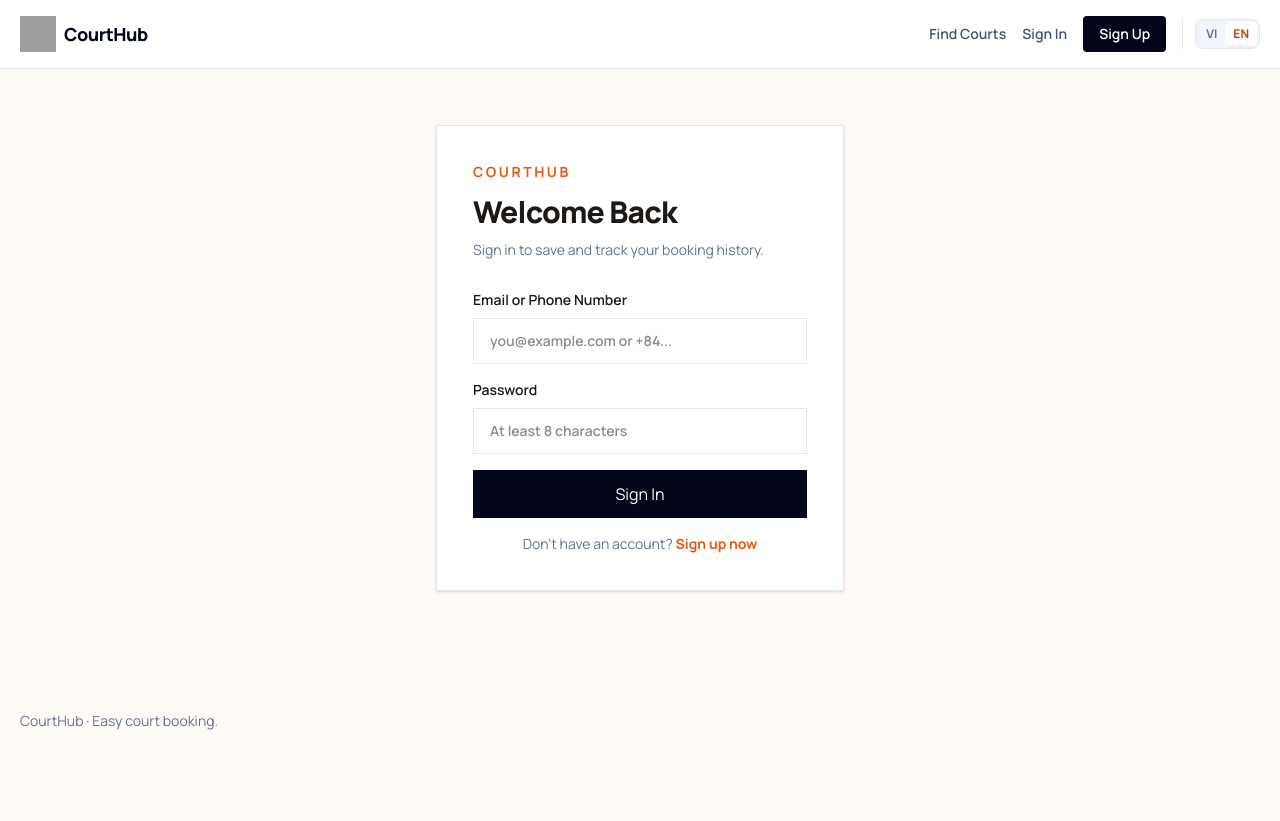
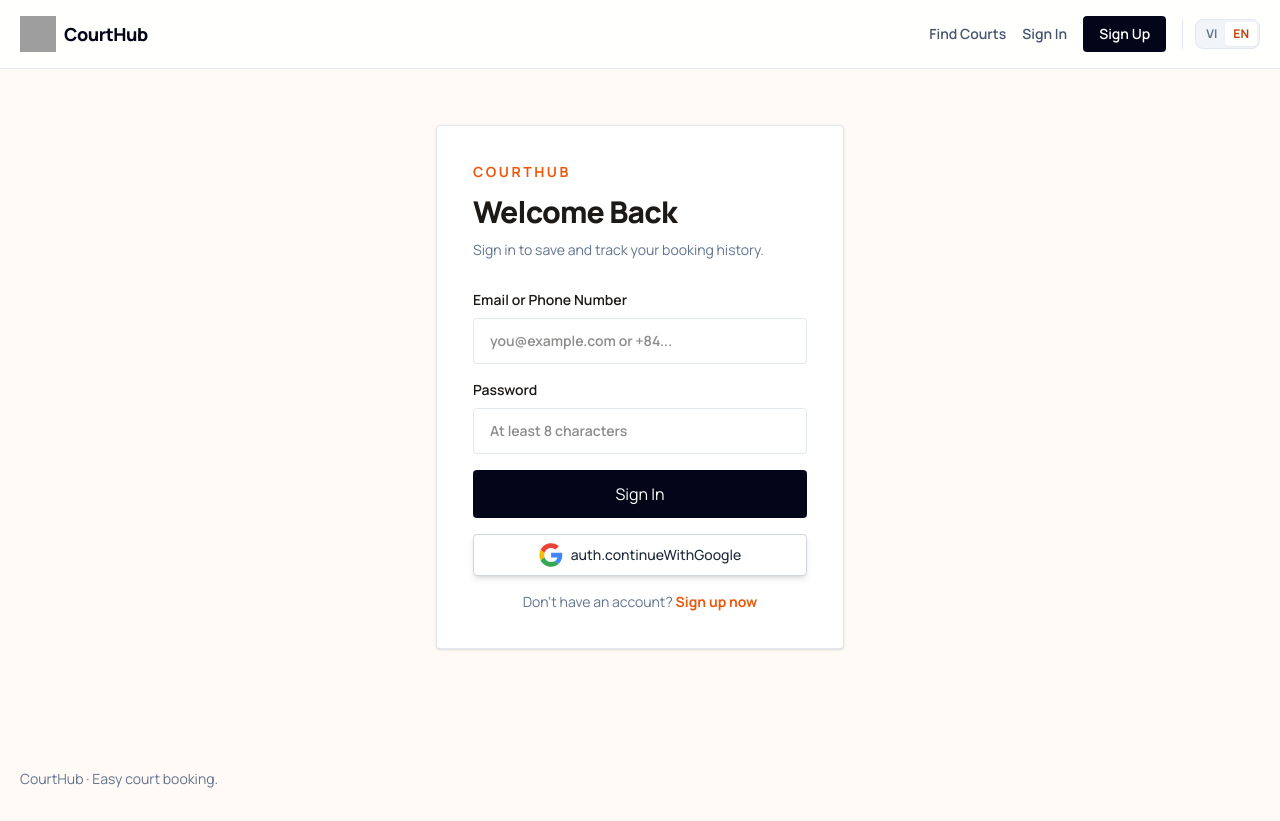
Before and after one commit to leminhthe04/courthub-frontend, a Next.js app: page /en/login in a window 1280 px wide. Before the commit the page ends 800 px from the top, so only its background shows below. Built offline with nearby package versions, Linux system fonts and the light colour scheme; no server answers; grey boxes are pictures that could not be loaded.

Commit message:
feat: add Google sign-in button

```diff
--- a/components/auth-form.tsx
+++ b/components/auth-form.tsx
@@ -10,6 +10,7 @@
 import { getLocalizedErrorMessage } from '../lib/formatters';
 import { Link, useRouter } from '../lib/i18n/routing';
 import { Role } from '@/lib/types';
+import { GoogleLoginButton } from './google-login-button';
 
 function FieldError({ message }: { message?: string }) {
   return message ? <p className="mt-1 text-xs text-rose-600">{message}</p> : null;
@@ -62,7 +63,7 @@
           <input
             {...form.register('identifier')}
             placeholder={t('identifierPlaceholder')}
-            className="mt-2 w-full border border-slate-200 px-4 py-3 font-normal outline-none focus:border-emerald-500"
+            className="mt-2 w-full border rounded  border-slate-200 px-4 py-3 font-normal outline-none focus:border-emerald-500"
           />
           <FieldError message={form.formState.errors.identifier?.message} />
         </label>
@@ -72,7 +73,7 @@
             type="password"
             {...form.register('password')}
             placeholder={t('passwordPlaceholder')}
-            className="mt-2 w-full border border-slate-200 px-4 py-3 font-normal outline-none focus:border-emerald-500"
+            className="mt-2 w-full rounded border border-slate-200 px-4 py-3 font-normal outline-none focus:border-emerald-500"
           />
           <FieldError message={form.formState.errors.password?.message} />
         </label>
@@ -84,10 +85,11 @@
         <button
           type="submit"
           disabled={mutation.isPending}
-          className="w-full cursor-pointer bg-slate-950 px-4 py-3 font-bold text-white hover:bg-emerald-600 disabled:opacity-60"
+          className="w-full cursor-pointer rounded bg-slate-950 px-4 py-3 font-bold text-white hover:bg-emerald-600 disabled:opacity-60"
         >
           {mutation.isPending ? t('loggingIn') : t('loginButton')}
         </button>
+        <GoogleLoginButton />
         <p className="text-center text-sm text-slate-500">
           {t('noAccount')}{' '}
           <Link href="/register" className="font-bold text-emerald-600 hover:underline">
@@ -139,7 +141,7 @@
           <input
             {...form.register('fullName')}
             placeholder={t('fullNamePlaceholder')}
-            className="mt-2 w-full border border-slate-200 px-4 py-3 font-normal outline-none focus:border-emerald-500"
+            className="mt-2 w-full rounded border border-slate-200 px-4 py-3 font-normal outline-none focus:border-emerald-500"
           />
           <FieldError message={form.formState.errors.fullName?.message} />
         </label>
@@ -149,7 +151,7 @@
             {...form.register('email')}
             type="email"
             placeholder="you@example.com"
-            className="mt-2 w-full border border-slate-200 px-4 py-3 font-normal outline-none focus:border-emerald-500"
+            className="mt-2 w-full rounded border border-slate-200 px-4 py-3 font-normal outline-none focus:border-emerald-500"
           />
           <FieldError message={form.formState.errors.email?.message} />
         </label>
@@ -158,7 +160,7 @@
           <input
             {...form.register('phone')}
             placeholder="0901234567"
-            className="mt-2 w-full border border-slate-200 px-4 py-3 font-normal outline-none focus:border-emerald-500"
+            className="mt-2 w-full rounded border border-slate-200 px-4 py-3 font-normal outline-none focus:border-emerald-500"
           />
           <FieldError message={form.formState.errors.phone?.message} />
         </label>
@@ -168,7 +170,7 @@
             type="password"
             {...form.register('password')}
             placeholder={t('passwordPlaceholder')}
-            className="mt-2 w-full border border-slate-200 px-4 py-3 font-normal outline-none focus:border-emerald-500"
+            className="mt-2 w-full rounded border border-slate-200 px-4 py-3 font-normal outline-none focus:border-emerald-500"
           />
           <FieldError message={form.formState.errors.password?.message} />
         </label>
@@ -180,7 +182,7 @@
         <button
           type="submit"
           disabled={mutation.isPending}
-          className="w-full cursor-pointer bg-emerald-600 px-4 py-3 font-bold text-white hover:bg-emerald-700 disabled:opacity-60"
+          className="w-full cursor-pointer rounded bg-emerald-600 px-4 py-3 font-bold text-white hover:bg-emerald-700 disabled:opacity-60"
         >
           {mutation.isPending ? t('registering') : t('registerButton')}
         </button>
@@ -206,7 +208,7 @@
 }) {
   return (
     <div className="mx-auto max-w-md px-5 py-14">
-      <div className="border border-slate-200 bg-white p-7 shadow-sm sm:p-9">
+      <div className="border border-slate-200 rounded bg-white p-7 shadow-sm sm:p-9">
         <p className="text-sm font-bold uppercase tracking-[0.18em] text-emerald-600">CourtHub</p>
         <h1 className="mt-3 text-3xl font-black tracking-tight">{title}</h1>
         <p className="mt-2 mb-7 text-sm leading-6 text-slate-500">{subtitle}</p>
--- /dev/null
+++ b/components/google-login-button.tsx
@@ -0,0 +1,43 @@
+'use client';
+
+import { useTranslations } from 'next-intl';
+import { API_BASE_URL } from '../lib/http';
+
+export function GoogleLoginButton() {
+  const t = useTranslations('auth');
+
+  return (
+    <a
+      href={`${API_BASE_URL}/auth/google`}
+      className="flex w-full items-center justify-center rounded border border-gray-300 bg-white px-6 py-2 text-sm font-medium text-gray-800 shadow-md transition hover:bg-gray-200 focus:outline-none focus:ring-2 focus:ring-gray-500 focus:ring-offset-2"
+    >
+      <svg
+        className="mr-2 h-6 w-6"
+        xmlns="http://www.w3.org/2000/svg"
+        viewBox="-0.5 0 48 48"
+        aria-hidden="true"
+      >
+        <title>Google</title>
+        <g stroke="none" fill="none" fillRule="evenodd">
+          <path
+            d="M9.827 24c0-1.524.253-2.986.705-4.356l-7.909-6.04A23.8 23.8 0 0 0 .214 24c0 3.737.867 7.261 2.407 10.388l7.904-6.051A14.1 14.1 0 0 1 9.827 24"
+            fill="#FBBC05"
+          />
+          <path
+            d="M23.714 10.133c3.311 0 6.302 1.174 8.652 3.094L39.202 6.4C35.036 2.773 29.695.533 23.714.533 14.427.533 6.445 5.844 2.623 13.604l7.909 6.04c1.822-5.532 7.017-9.511 13.182-9.511"
+            fill="#EB4335"
+          />
+          <path
+            d="M23.714 37.867c-6.165 0-11.36-3.979-13.182-9.511l-7.909 6.039c3.822 7.761 11.804 13.072 21.091 13.072 5.732 0 11.204-2.035 15.311-5.849l-7.507-5.803c-2.119 1.335-4.786 2.052-7.804 2.052"
+            fill="#34A853"
+          />
+          <path
+            d="M46.145 24c0-1.387-.214-2.88-.534-4.267H23.714V28.8h12.604c-.63 3.092-2.346 5.468-4.8 7.014l7.507 5.803C43.339 37.614 46.145 31.649 46.145 24"
+            fill="#4285F4"
+          />
+        </g>
+      </svg>
+      <span>{t('continueWithGoogle')}</span>
+    </a>
+  );
+}
```
